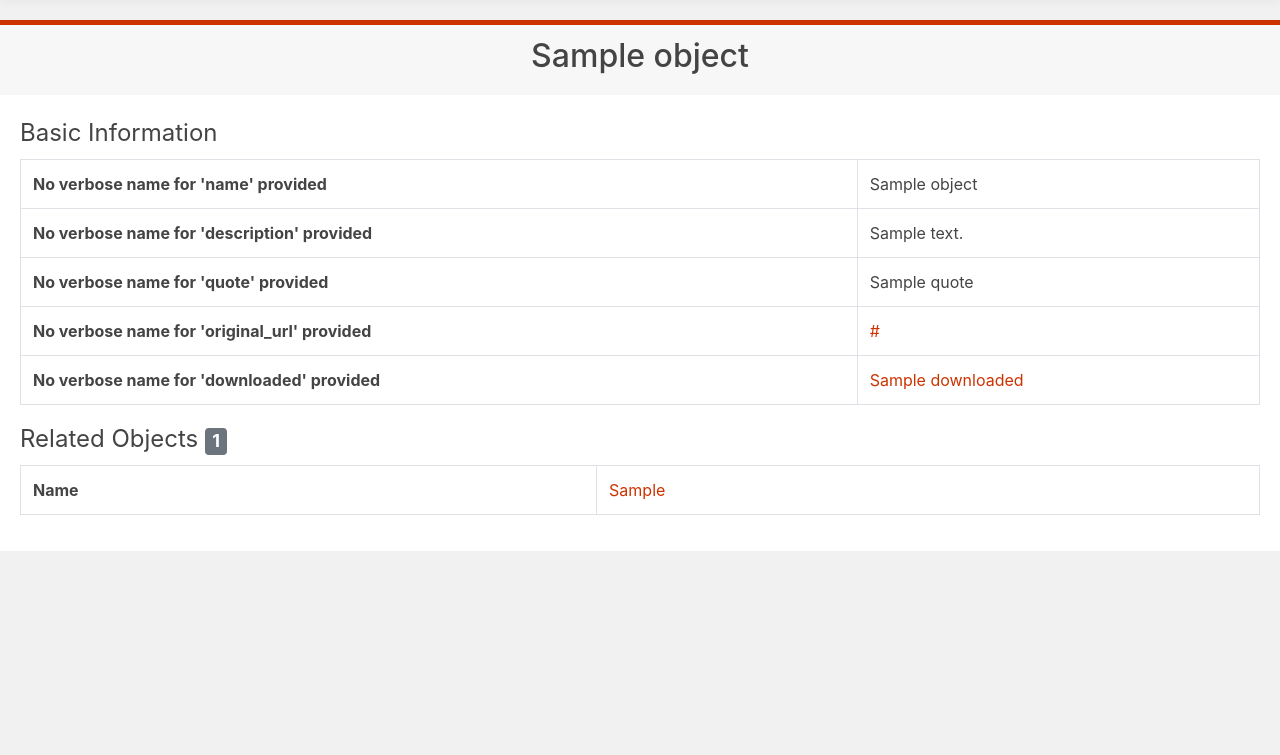
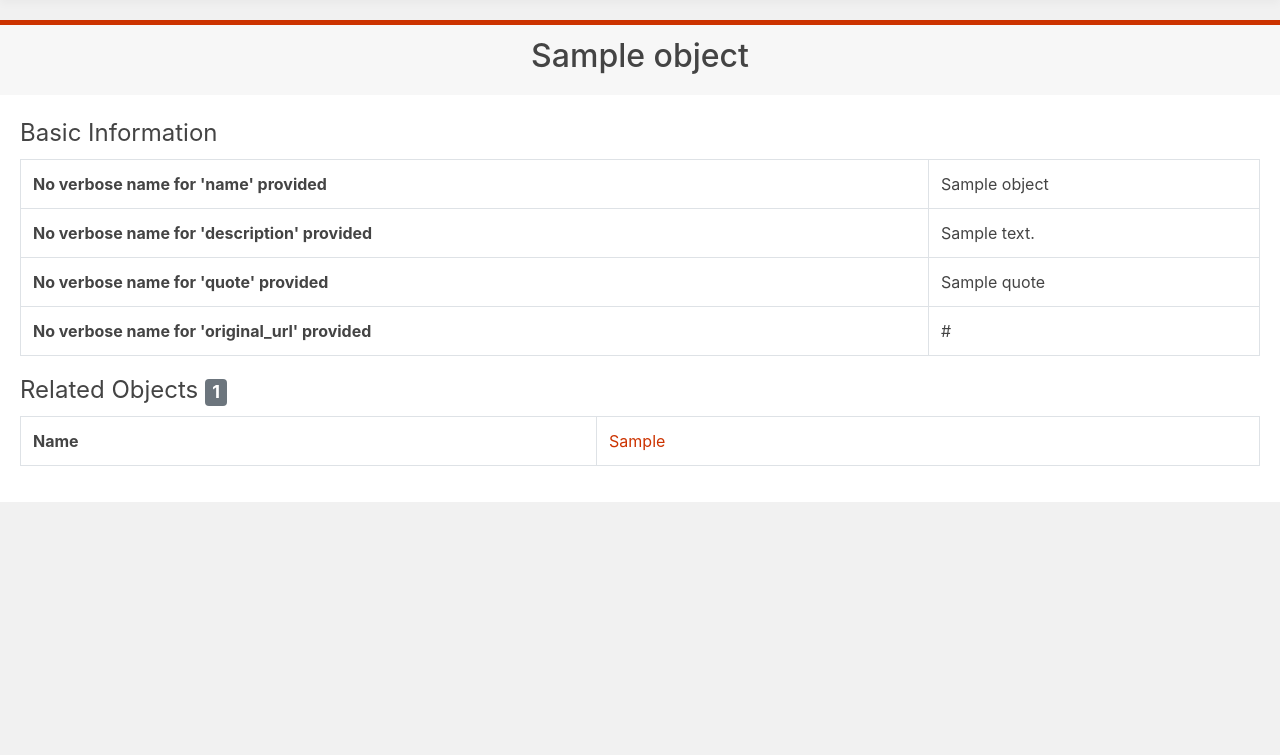
Before and after one commit to acdh-oeaw/histogis, a Django app: template shps/templates/shps/source_detail.html in a window 1280 px wide. Shown: the part 90-845 px from the top of the page. Run offline with Django 3.2, Linux system fonts and the light colour scheme; the template is opened without the code that fills it: most values are stand-ins (such as "Sample title", 1, 10 or a date in 2020); parts of the project's set-up code (start-up, migrations or seed data) failed here and were passed over; some libraries are stand-ins or nearby versions.

Commit message:
now hopefully correct link removed

```diff
--- a/shps/templates/shps/shape_detail.html
+++ b/shps/templates/shps/shape_detail.html
@@ -118,7 +118,9 @@
                         {% get_verbose_name tempspatial "source" %}
                     </th>
                     <td>
-                        {{ object.source }}
+                        <a href="{{ object.source.get_absolute_url }}">
+                            {{ object.source }}
+                        </a>
                     </td>
                 </tr>
                 <tr>
--- a/shps/templates/shps/source_detail.html
+++ b/shps/templates/shps/source_detail.html
@@ -92,15 +92,7 @@
                         {% get_verbose_name source "original_url" %}
                     </th>
                     <td>
-                        <a href="{{ object.original_url }}">{{ object.original_url }}</a>
-                    </td>
-                </tr>
-                <tr>
-                    <th>
-                        {% get_verbose_name source "downloaded" %}
-                    </th>
-                    <td>
-                        <a href="{{ object.downloaded }}">{{ object.downloaded }}</a>
+                        {{ object.original_url }}
                     </td>
                 </tr>
             </table>
```
